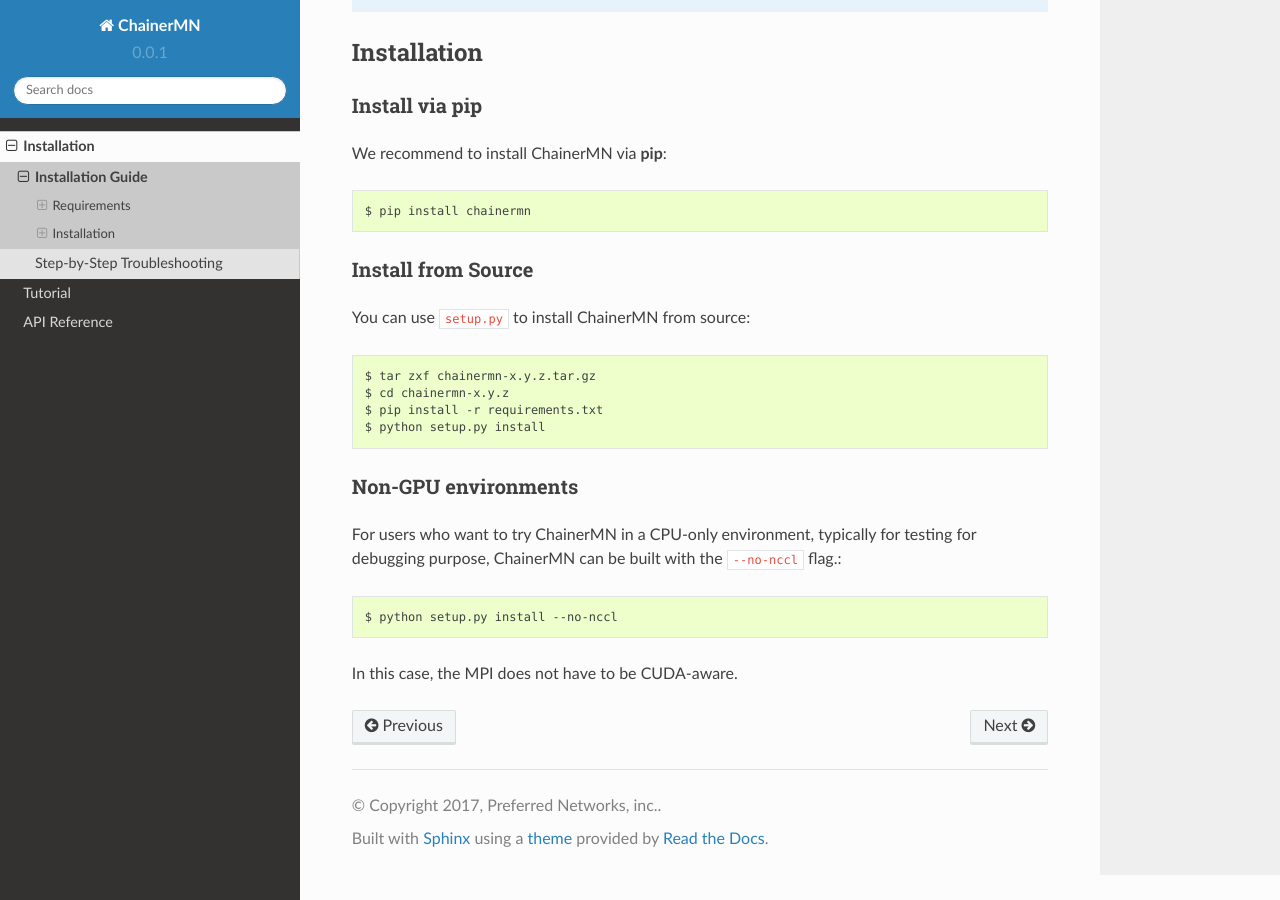
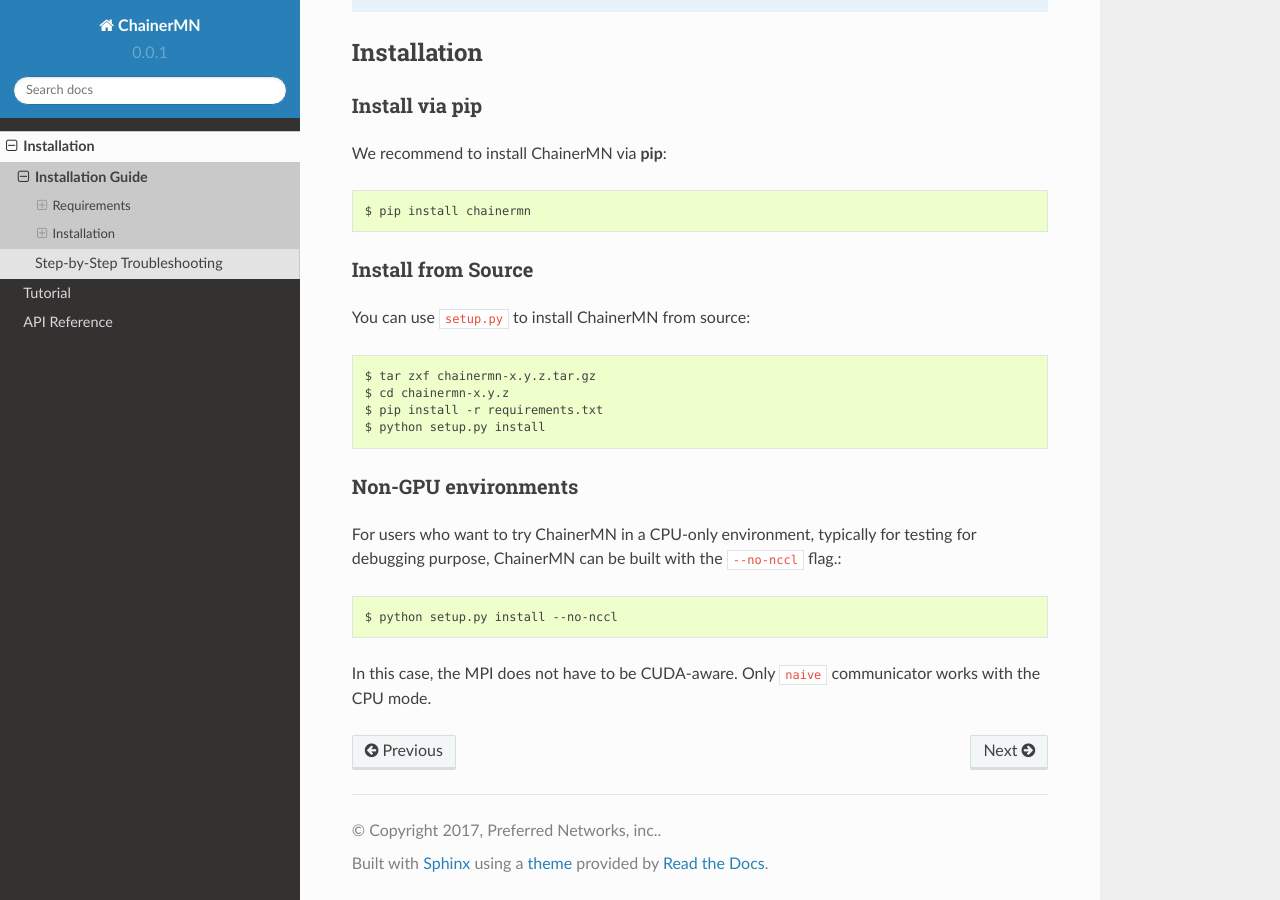
Before and after one commit to chainer/chainermn, a Sphinx documentation site: the page built from docs/source/installation/guide.rst, in a window 1280 px wide and 900 px high, scrolled down 1683 px. Built offline with Sphinx 7.4.7 and the Read the Docs theme 2.0.0, drawn with Linux system fonts in a browser that asks for light colours.

Commit message:
Add description of the limitation of communicators in the CPU mode

```diff
--- a/docs/source/installation/guide.rst
+++ b/docs/source/installation/guide.rst
@@ -124,3 +124,4 @@
   $ python setup.py install --no-nccl
 
 In this case, the MPI does not have to be CUDA-aware.
+Only ``naive`` communicator works with the CPU mode.
```
